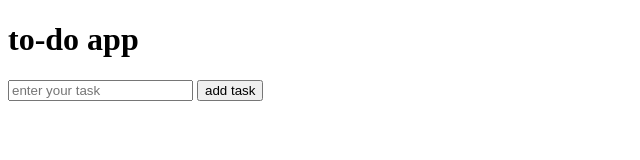
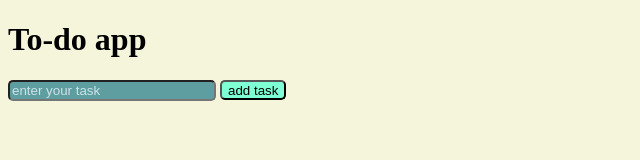
Before and after one commit to adwaithwas/js-30-project-challenge, a website: page day-07-to-do-app/index.html in a window 1280 px wide. Shown: the whole page, without its empty margins (0-640 px from the left). Drawn offline with Linux system fonts and the light colour scheme.

Commit message:
added style and better functionality to to-do app :) meow

```diff
--- a/day-07-to-do-app/index.html
+++ b/day-07-to-do-app/index.html
@@ -4,9 +4,32 @@
     <meta charset="UTF-8">
     <meta name="viewport" content="width=device-width, initial-scale=1.0">
     <title>to to app</title>
+    <style>
+        body{
+            background-color: beige;
+        }
+
+        button {
+            background-color: aquamarine;
+            height: 20px;
+            border-radius: 5px;
+        }
+
+        input {
+            background-color: cadetblue;
+            color: aliceblue;
+            width: 200px;
+            border-radius: 5px;
+        }
+
+        input::placeholder {
+            color: rgb(240, 248, 255, 0.75);
+        }
+
+    </style>
 </head>
 <body>
-    <h1>to-do app</h1>
+    <h1>To-do app</h1>
     <input type="text" placeholder="enter your task" id="input">
     <button id="create">add task</button>
     <ul id="taskList"></ul>
--- a/day-07-to-do-app/script.js
+++ b/day-07-to-do-app/script.js
@@ -3,6 +3,7 @@ const create = document.getElementById("create");
 const list = document.getElementById("taskList")
 
 create.addEventListener("click", (e) => {
+    if (input.value == "") return;
     const li = document.createElement("li");
     li.textContent = input.value;
 
```
